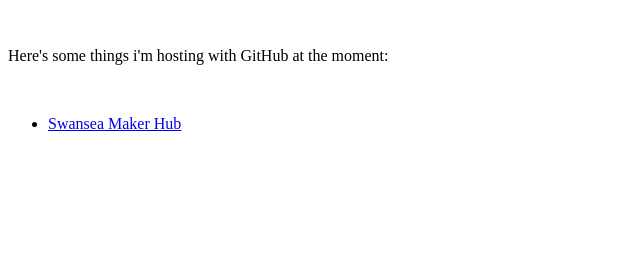
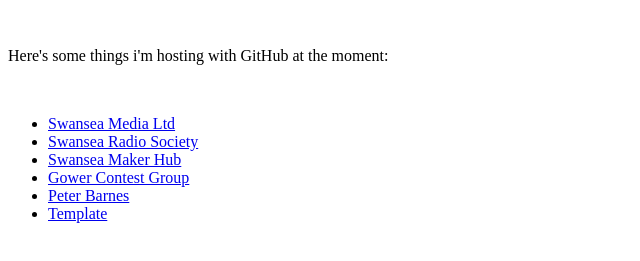
Before and after one commit to pe5er/pe5er.github.io, a plain HTML site: page index.html in a window 1280 px wide. Shown: the part 101-362 px from the top of the page, without its empty margins (0-640 px from the left). Drawn offline with Linux system fonts and the light colour scheme.

Commit message:
Update index.html

```diff
--- a/index.html
+++ b/index.html
@@ -7,7 +7,12 @@
 <p>Here's some things i'm hosting with GitHub at the moment:</p>
 <br>
 <ul>
-  <li><a href="https://www.pe5er.github.io/swanseamakerhub/">Swansea Maker Hub</a></li>
+  <li><a href="https://www.pe5er.github.io/swanmedia/" target="_blank">Swansea Media Ltd</a></li>
+  <li><a href="https://www.gw3uws.uk" target="_blank">Swansea Radio Society</a></li>
+  <li><a href="https://www.pe5er.github.io/swanseamakerhub/" target="_blank">Swansea Maker Hub</a></li>
+  <li><a href="https://gw4cc.wales/" target="_blank">Gower Contest Group</a></li>
+  <li><a href="https://www.m0swn.uk" target="_blank">Peter Barnes</a></li>
+  <li><a href="https://www.pe5er.github.io/static_bootstrap" target="_blank">Template</a></li>
 </ul>
 </body>
 </html>
```
